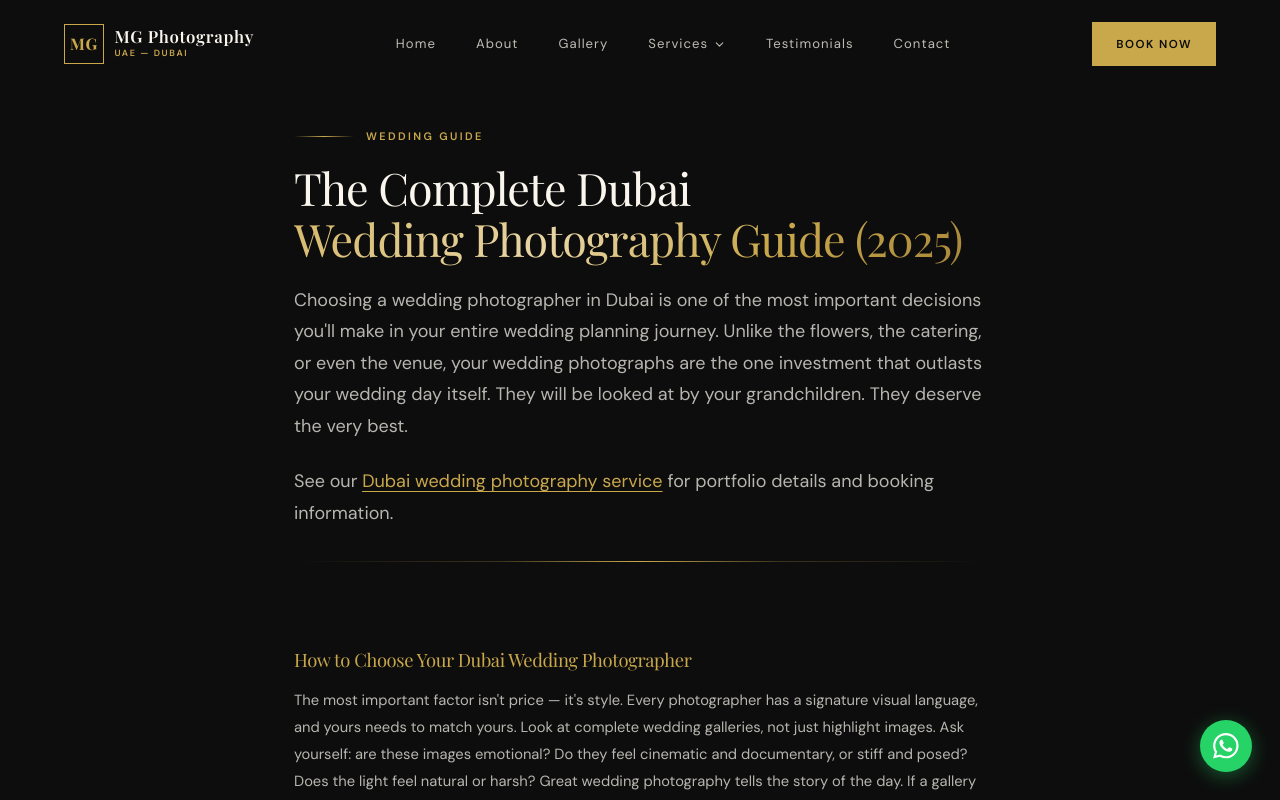
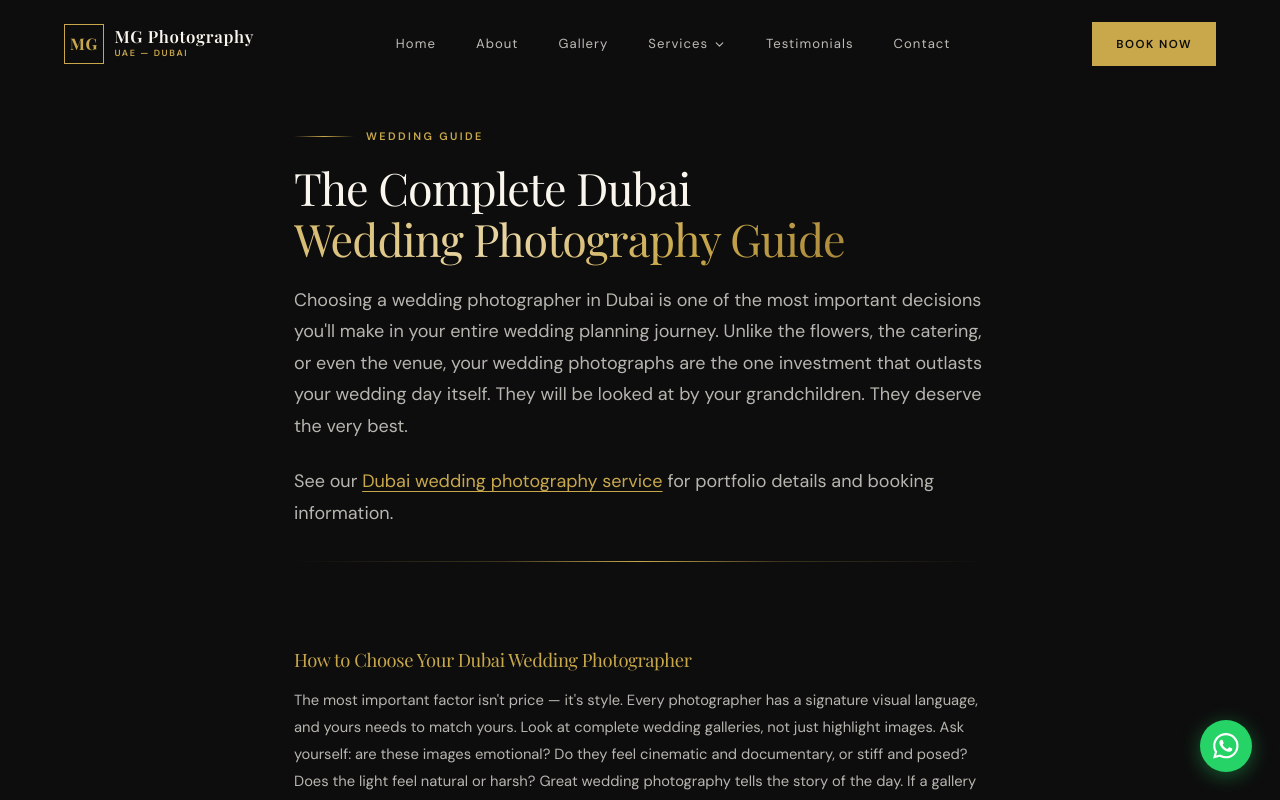
Before and after one commit to mgphotographyglobal/mgphotographyglobal, a Next.js app: page /guides/dubai-wedding-photography-guide in a window 1280 px wide. Shown: the top 800 px of the page. Built offline with nearby package versions, Linux system fonts and the light colour scheme; a web font is replaced by a local one.

Commit message:
SEO: remove stale year from dubai-wedding-photography-guide guide

```diff
--- a/app/guides/dubai-wedding-photography-guide/page.tsx
+++ b/app/guides/dubai-wedding-photography-guide/page.tsx
@@ -13,7 +13,7 @@ export default function DubaiWeddingGuide() {
     <section style={{paddingTop:"8rem",paddingBottom:"3rem",background:"var(--black)"}}>
       <div className="container-luxury" style={{maxWidth:"820px"}}>
         <div className="label" style={{marginBottom:"1rem",display:"flex",alignItems:"center",gap:"0.75rem"}}><div className="gold-line"/>Wedding Guide</div>
-        <h1 className="display-md" style={{marginBottom:"1.25rem"}}>The Complete Dubai<br/><span className="text-gold-gradient">Wedding Photography Guide (2025)</span></h1>
+        <h1 className="display-md" style={{marginBottom:"1.25rem"}}>The Complete Dubai<br/><span className="text-gold-gradient">Wedding Photography Guide</span></h1>
         <p className="body-lg" style={{marginBottom:"1.5rem"}}>Choosing a wedding photographer in Dubai is one of the most important decisions you&apos;ll make in your entire wedding planning journey. Unlike the flowers, the catering, or even the venue, your wedding photographs are the one investment that outlasts your wedding day itself. They will be looked at by your grandchildren. They deserve the very best.</p>
         <p className="body-lg" style={{marginBottom:"2rem"}}>See our <a href="/wedding-photography-dubai/" style={{color:"var(--gold)",textDecoration:"underline",textUnderlineOffset:"0.2em"}}>Dubai wedding photography service</a> for portfolio details and booking information.</p>
         <div className="gold-line-full"/>
```
